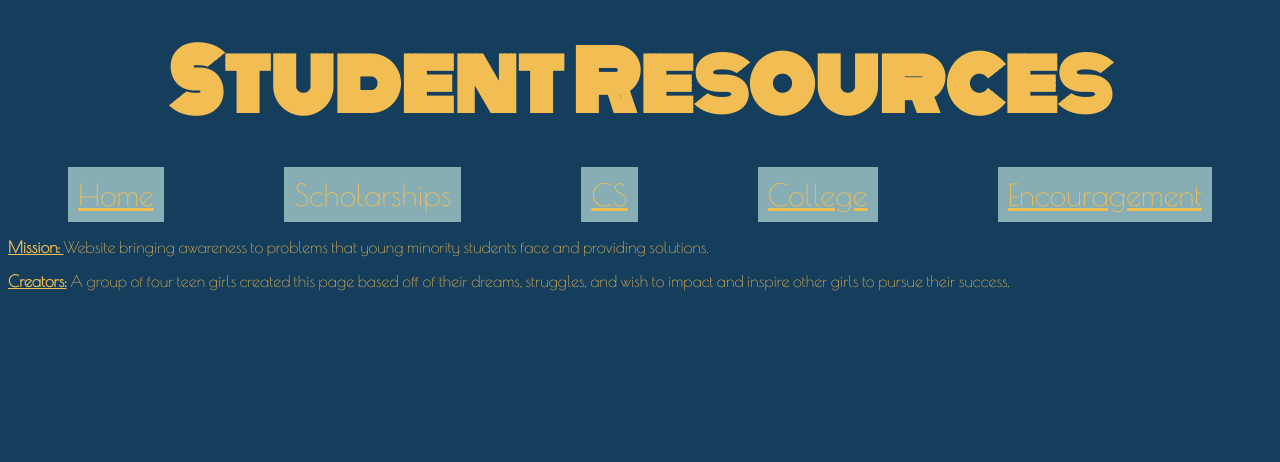
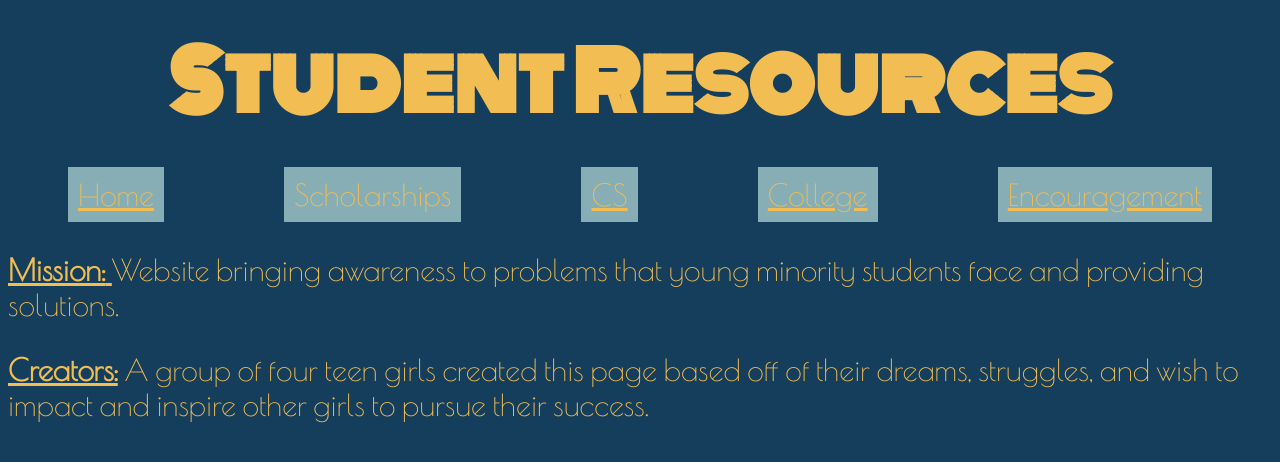
Before and after one commit to KarinaMontiel/finalproject, a PHP site: page /finalproject.html in a window 1280 px wide. Shown: the top 462 px of the page. Run offline with PHP 8.4, Linux system fonts and the light colour scheme.

Commit message:
font chang e for home

```diff
--- a/finalproject.html
+++ b/finalproject.html
@@ -21,6 +21,8 @@
                 <div class="item"><a href="encouragement.html">Encouragement</a></div>
             </div>
 
+
+            <div id="hometext">
               <p>
                 <u> <strong class="sub">Mission:</strong> </u>
                 Website bringing awareness to problems that young minority students face and providing solutions.
@@ -31,6 +33,7 @@
                 A group of four teen girls created this page based off of their dreams,
                 struggles, and wish to impact and inspire other girls to pursue their success.
               </p>
+            </div>
 
 
   </body>
--- a/main.css
+++ b/main.css
@@ -10,6 +10,9 @@ font-family: 'Poiret One', cursive;
   font-family: 'Monoton', cursive;
   font-size: 80px;
 }
+#hometext{
+  font-size: 30px;
+}
 #nav-bar {
     display:flex;
     color:#f2be54;
@@ -21,8 +24,8 @@ font-family: 'Poiret One', cursive;
     background-color:#87aeb4;
     padding:10px;
     font-size: 30px;
+}
 
-}
 
 a:link{
   color:#f2be54;
```
Lines whose indentation alone changed are shown as unchanged.
